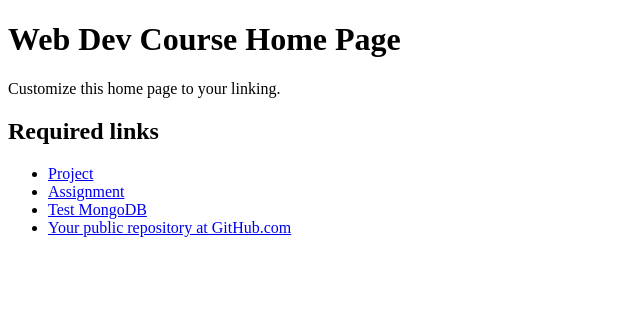
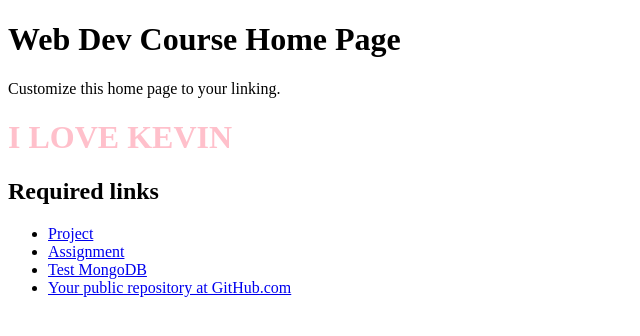
Before and after one commit to wenhuiyang/webdev-summer-2017, a website: page public/index.html in a window 1280 px wide. Shown: the whole page, without its empty margins (0-640 px from the left). Drawn offline with Linux system fonts and the light colour scheme.

```diff
--- a/public/index.html
+++ b/public/index.html
@@ -11,6 +11,7 @@
         Customize this home page to your linking.
     </p>
 
+    <h1 style="color: pink">I LOVE KEVIN</h1>
     <h2>Required links</h2>
     <ul>
         <li>
```
Also changed, not shown: test/app.js (+1 -1 lines).
